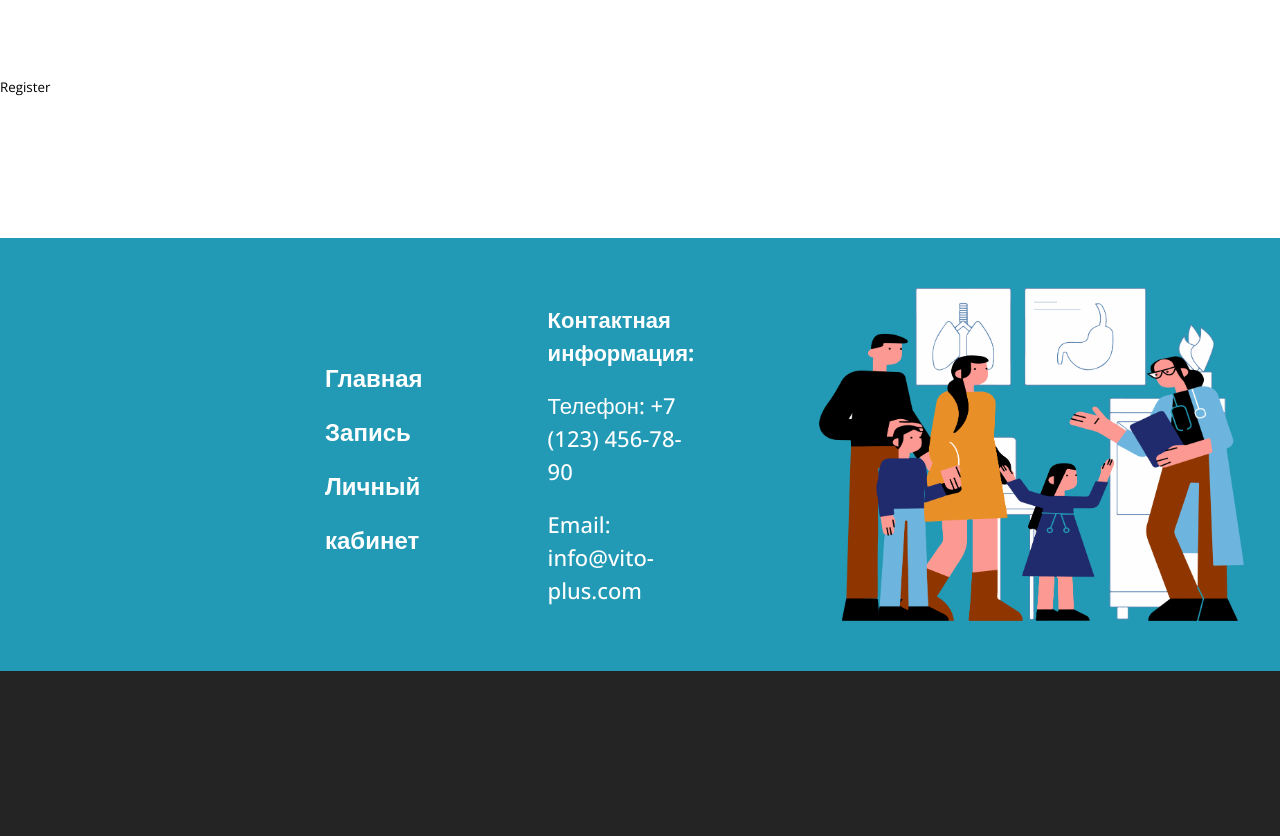
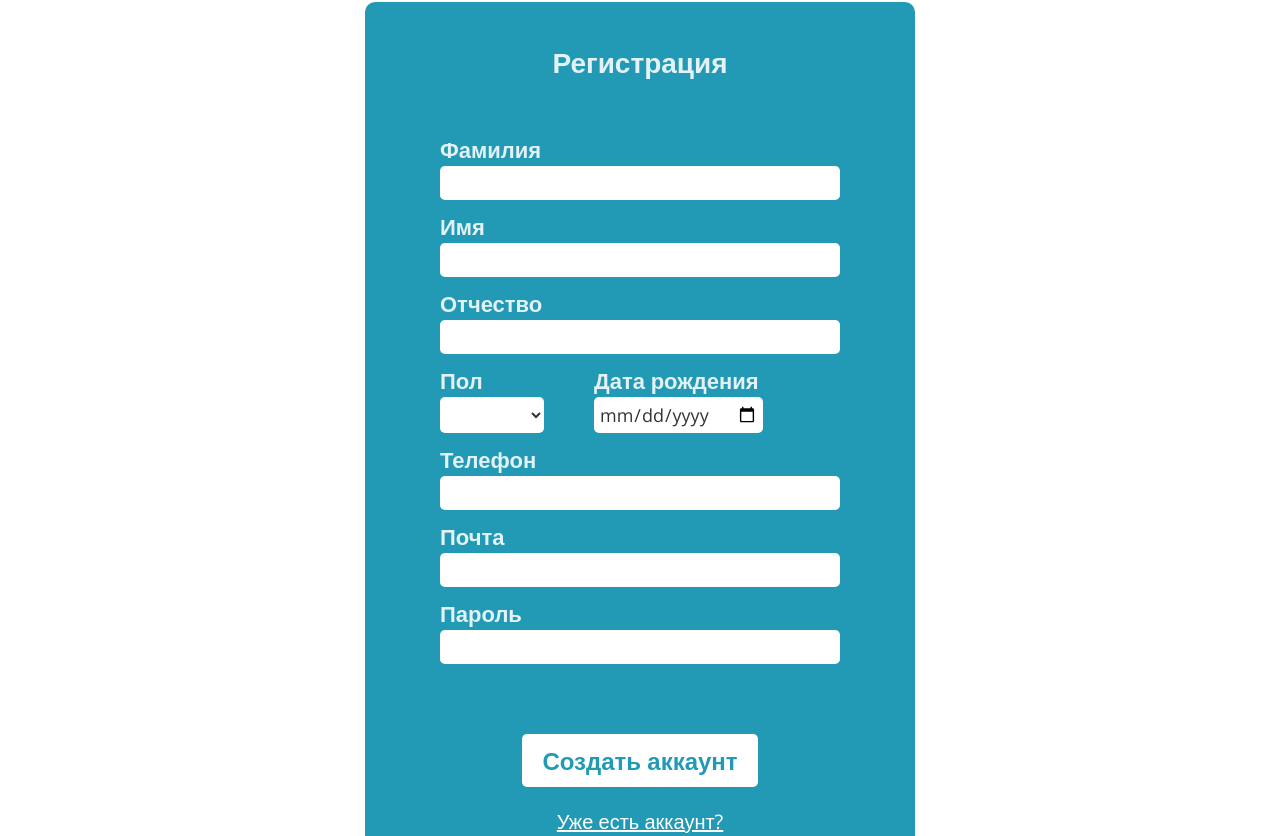
Before and after one commit to MaksimKrishtopa/front_kurs, a Vue app in the folder vite-project/: page /register in a window 1280 px wide. Shown: the part 304-1140 px from the top of the page. Before the commit the page ends 975 px from the top, so only its background shows below. Built offline with nearby package versions, Linux system fonts and the light colour scheme.

Commit message:
reg design

```diff
--- a/vite-project/src/components/RegisterForm.vue
+++ b/vite-project/src/components/RegisterForm.vue
@@ -1,20 +1,49 @@
 <template>
+  <div class="container registerform__container">
     <form @submit.prevent="register">
-      <div>
-        <label for="email">Email</label>
+      <h1>Регистрация</h1>
+      <div class="input-group">
+        <label for="surname">Фамилия</label>
+        <input type="text" id="surname" v-model="surname" required />
+      </div>
+      <div class="input-group">
+        <label for="name">Имя</label>
+        <input type="text" id="name" v-model="name" required />
+      </div>
+      <div class="input-group">
+        <label for="patronymic">Отчество</label>
+        <input type="text" id="patronymic" v-model="patronymic" required />
+      </div>
+      <div class="input-group gender_dob">
+        <div>
+        <label for="gender">Пол</label>
+        <select id="gender" v-model="gender" required>
+          <option value="male">Мужской</option>
+          <option value="female">Женский</option>
+        </select>
+      </div>
+        <div>
+        <label for="date_of_birth">Дата рождения</label>
+        <input type="date" id="date_of_birth" v-model="dateOfBirth" required />
+      </div>
+      </div>
+      <div class="input-group">
+        <label for="phone">Телефон</label>
+        <input type="tel" id="phone" v-model="phone" required />
+      </div>
+      <div class="input-group">
+        <label for="email">Почта</label>
         <input type="email" id="email" v-model="email" required />
       </div>
-      <div>
-        <label for="password">Password</label>
+      <div class="input-group">
+        <label for="password">Пароль</label>
         <input type="password" id="password" v-model="password" required />
       </div>
-      <div>
-        <label for="confirmPassword">Confirm Password</label>
-        <input type="password" id="confirmPassword" v-model="confirmPassword" required />
-      </div>
-      <button type="submit">Register</button>
+      <button type="submit">Создать аккаунт</button>
+      <router-link to="/login">Уже есть аккаунт?</router-link>
     </form>
-  </template>
+  </div>
+</template>
 
   <script>
   import { ref } from 'vue'
@@ -62,5 +91,90 @@
   </script>
 
   <style scoped>
-  /* Стили для RegisterForm */
+
+  h1 {
+    font-size: 28px;
+    font-weight: 600;
+    padding-bottom: 45px;
+  }
+
+  .registerform__container {
+    display: flex;
+    justify-content: center;
+    align-items: center;
+  }
+
+  form {
+    background-color: #239AB5;
+    display: flex;
+    justify-content: center;
+    align-items: center;
+    flex-direction: column;
+    padding: 45px 75px 110px 75px;
+    border-radius: 10px;
+    gap: 10px;
+  }
+
+  .input-group {
+    display: flex;
+    flex-direction: column;
+    width: 100%;
+  }
+
+  input {
+    background-color: #fff;
+    color: #343434;
+    padding: 5px;
+    font-size: 18px;
+    border-radius: 5px;
+  }
+
+  label {
+    font-size: 22px;
+    font-weight: 600;
+    width: 400px;
+  }
+
+  select {
+    background-color: #fff;
+    border-radius: 5px;
+    color: #343434;
+    font-size: 18px;
+    padding: 5px;
+    outline: none;
+  }
+
+
+  button {
+    background-color: #fff;
+    color: #239AB5;
+    cursor: pointer;
+    padding: 10px 20px;
+    margin-top: 60px;
+    border-radius: 5px;
+    font-weight: 600;
+    font-size: 24px;
+  }
+
+  form > a {
+    padding-top: 10px;
+    color: #fff;
+    font-size: 20px;
+    text-decoration: underline;
+  }
+
+  .gender_dob {
+    display: flex;
+    flex-direction: row;
+    gap: 50px;
+  }
+
+  .gender_dob > div {
+    display: flex;
+    flex-direction: column;
+  }
+
+  .gender_dob label{
+    width: 100%;
+  }
   </style>
```
